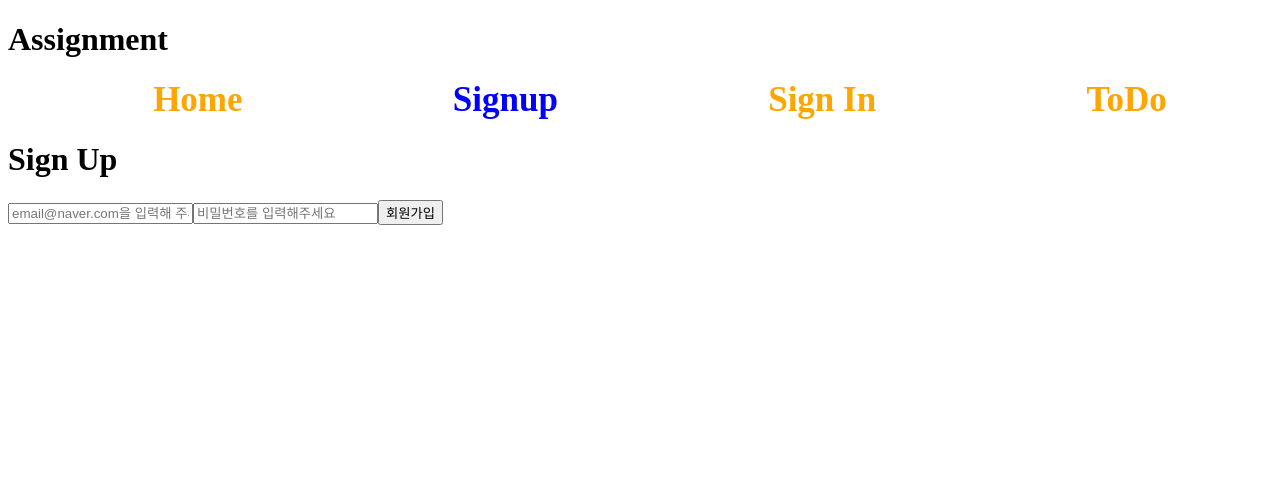
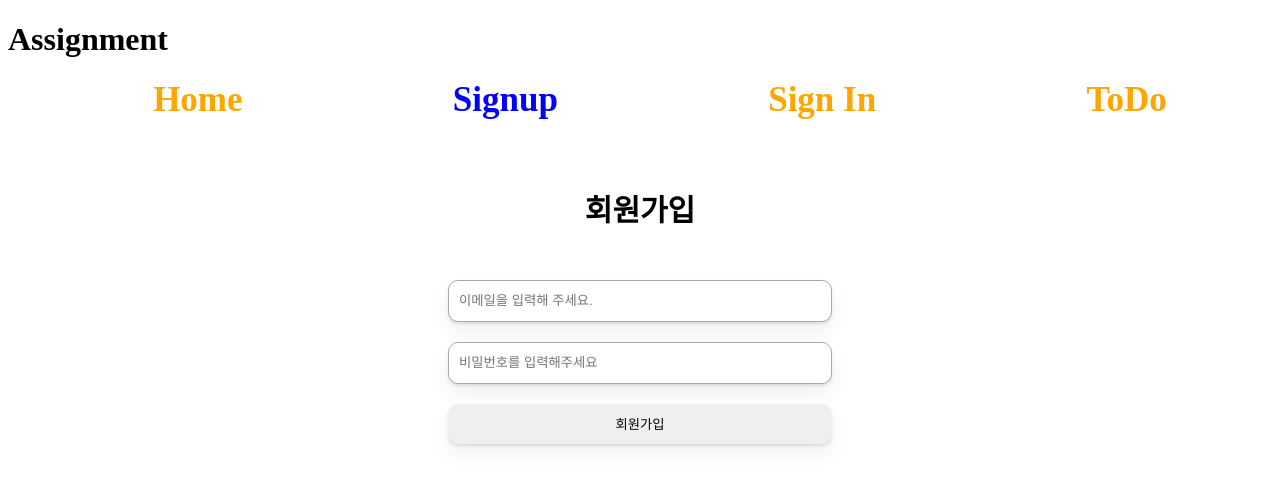
Before and after one commit to seovee/wanted-pre-onboarding-frontend, a React (Create React App) app: page /signup in a window 1280 px wide. Shown: the top 486 px of the page. Built offline with nearby package versions, Linux system fonts and the light colour scheme.

Commit message:
Signup페이지 CSS 수정

```diff
--- a/src/screens/Signup.jsx
+++ b/src/screens/Signup.jsx
@@ -1,23 +1,61 @@
+import { styled } from "styled-components";
+import Container from "../components/Container";
+
+const SignupTitle = styled.h1`
+  font-size: 30px;
+  font-weight: 700;
+  margin: 50px;
+`;
+
+const SignupForm = styled.form`
+  display: flex;
+  flex-direction: column;
+  gap: 20px;
+  width: 30vw;
+`;
+
+const SignupInput = styled.input`
+  height: 40px;
+  border: 1px solid darkgrey;
+  padding: 0 10px;
+  border-radius: 10px;
+  box-shadow: 0 2px 3px rgba(0, 0, 0, 0.1), 0 10px 20px rgba(0, 0, 0, 0.06);
+`;
+
+const SignButton = styled.button`
+  border-radius: 10px;
+  height: 40px;
+  border: none;
+  cursor: pointer;
+  box-shadow: 0 2px 3px rgba(0, 0, 0, 0.1), 0 10px 20px rgba(0, 0, 0, 0.06);
+`;
+
 function Signup() {
   return (
-    <>
-      <h1>Sign Up</h1>
-      <form>
-        <input
+    <Container>
+      <SignupTitle>회원가입</SignupTitle>
+      <SignupForm>
+        <SignupInput
           type="email"
           aria-label="이메일"
           name="email"
-          placeholder="email@naver.com을 입력해 주세요."
+          placeholder="이메일을 입력해 주세요."
         />
-        <input
+        <SignupInput
           type="password"
           aria-label="비밀번호"
           name="password"
           placeholder="비밀번호를 입력해주세요"
         />
-        {true ? <button>회원가입</button> : <button disabled>회원가입</button>}
-      </form>
-    </>
+        {true ? (
+          <SignButton>회원가입</SignButton>
+        ) : (
+          <SignButton disabled style={{ cursor: "not-allowed" }}>
+            회원가입
+          </SignButton>
+        )}
+      </SignupForm>
+    </Container>
   );
 }
 
```
